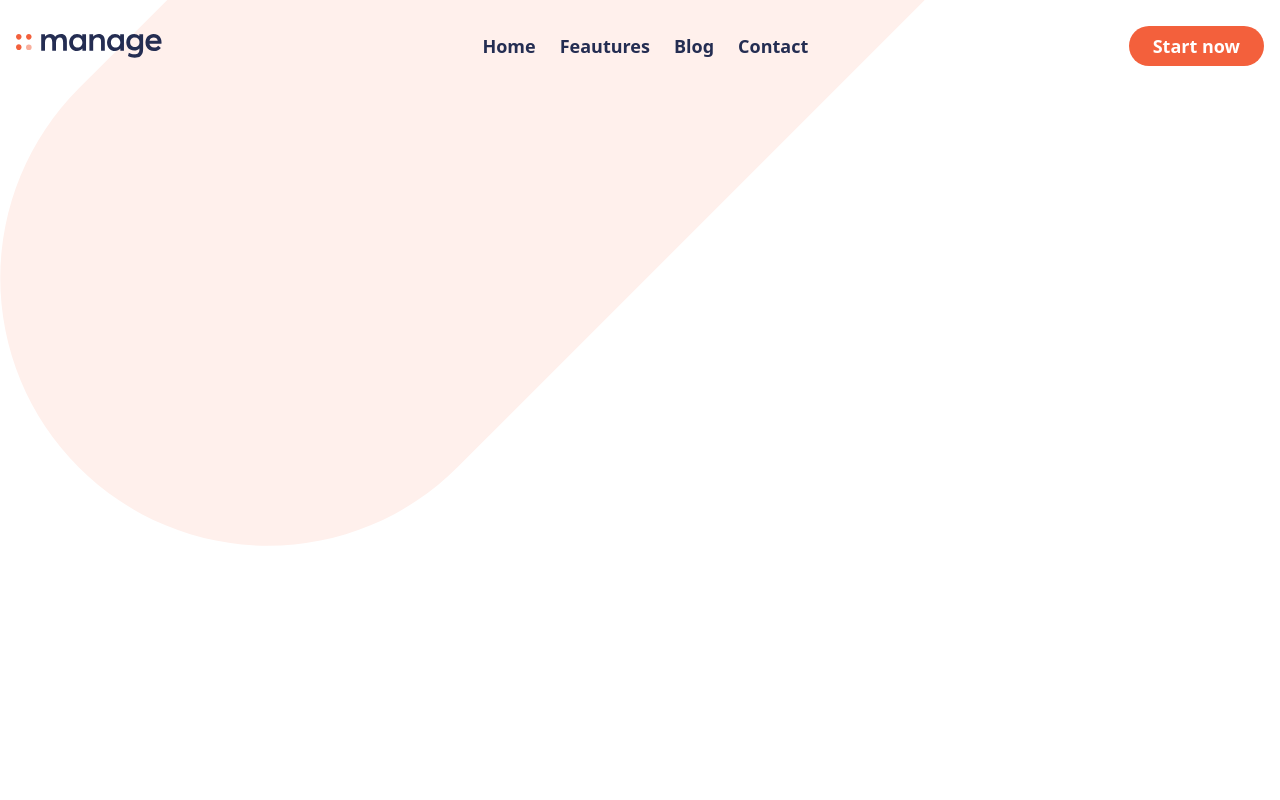
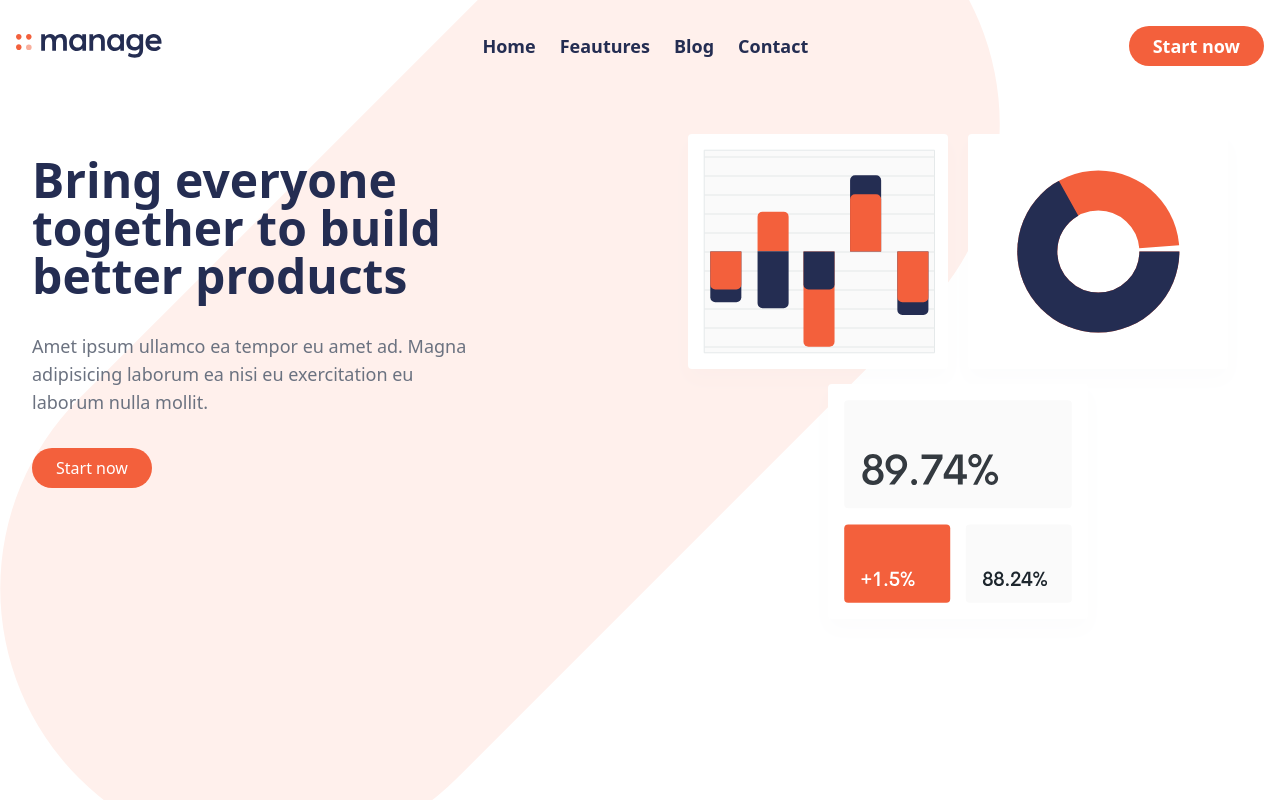
Before and after one commit to Dale0311/pracRegistrar, a website: page public/index.html in a window 1280 px wide. Drawn offline with Linux system fonts and the light colour scheme.

Commit message:
added hero section

```diff
--- a/public/index.html
+++ b/public/index.html
@@ -11,9 +11,9 @@
     <div class="container mx-auto p-4">
         <nav class="flex py-4 justify-between text-lg font-semibold font-poppins">
             <div class="flex items-center">
-                <img src="/img/logo.svg" alt="">
+                <a href=""><img src="/img/logo.svg" alt=""></a>
             </div>
-            <div>
+            <div class="hidden md:flex">
                 <ul class="flex space-x-6">
                     <li><a href="#" class="text-manage2 hover:text-manage">Home</a></li>
                     <li><a href="#" class="text-manage2 hover:text-manage">Feautures</a></li>
@@ -25,6 +25,22 @@
                 <a href="" class="py-2 px-6 bg-manage text-white rounded-full hover:opacity-90">Start now</a>
             </div>
         </nav>
+
+        <!-- hero section -->
+        <section class="my-8 flex flex-col-reverse md:flex-row justify-between p-4">
+            <div class="space-y-8 flex flex-col py-8 items-center md:items-start">
+                <h1 class="text-4xl lg:text-5xl font-bold max-w-md text-manage2 text-center md:text-left">
+                    Bring everyone together to build better products
+                </h1>
+                <p class="max-w-md text-lg text-gray-500 text-center md:text-left">
+                    Amet ipsum ullamco ea tempor eu amet ad. Magna adipisicing laborum ea nisi eu exercitation eu laborum nulla mollit.
+                </p>
+                <a href="" class="py-2 px-6 text-white rounded-full hover:opacity-90 bg-manage">Start now</a>
+            </div>
+            <div>
+                <img src="../img/illustration-intro.svg" alt="">
+            </div>
+        </section>
     </div>
 </body>
 </html>
```
Also changed, not shown: public/styles.css.
